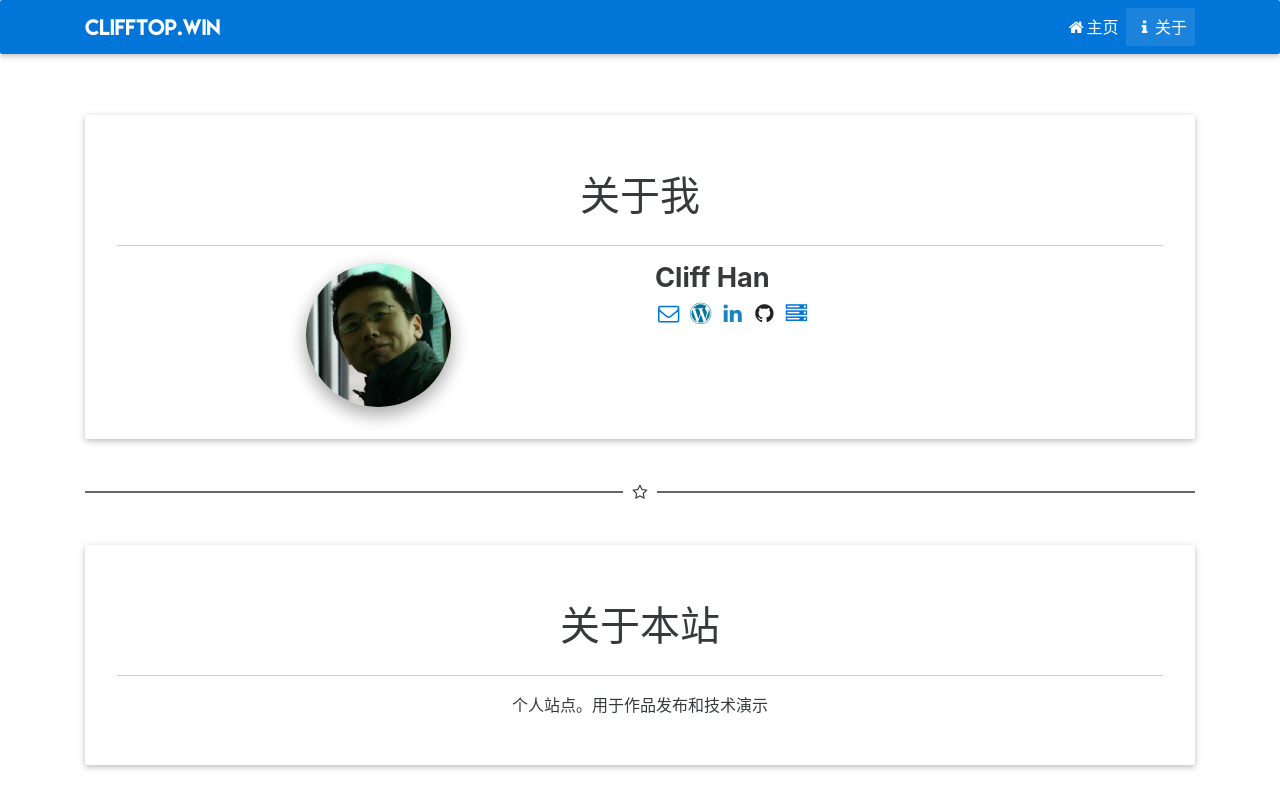
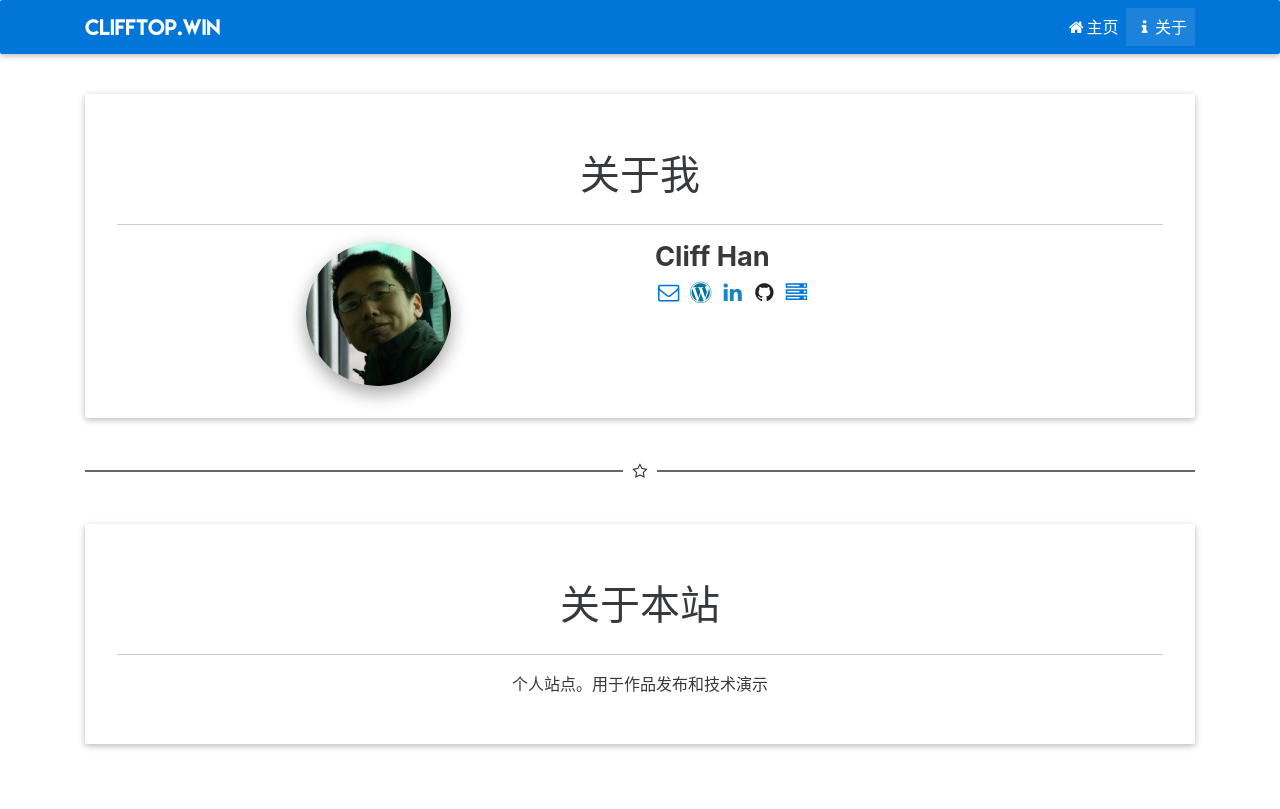
Before and after one commit to CliffHan/cliffhan.github.io, a Jekyll site: the page built from about.html, in a window 1280 px wide. Shown: the top 809 px of the page. Built offline with Jekyll 4.4.1, drawn with Linux system fonts in a browser that asks for light colours.

Commit message:
fix some about page style

```diff
--- a/css/about.css
+++ b/css/about.css
@@ -13,7 +13,7 @@
 
 @media (min-width: 544px) {
     .about-jumbotron-fix {
-        margin-top: 45px;
+        margin-top: 24px;
     }
     .about-fix {
         margin-top: 0;
```
